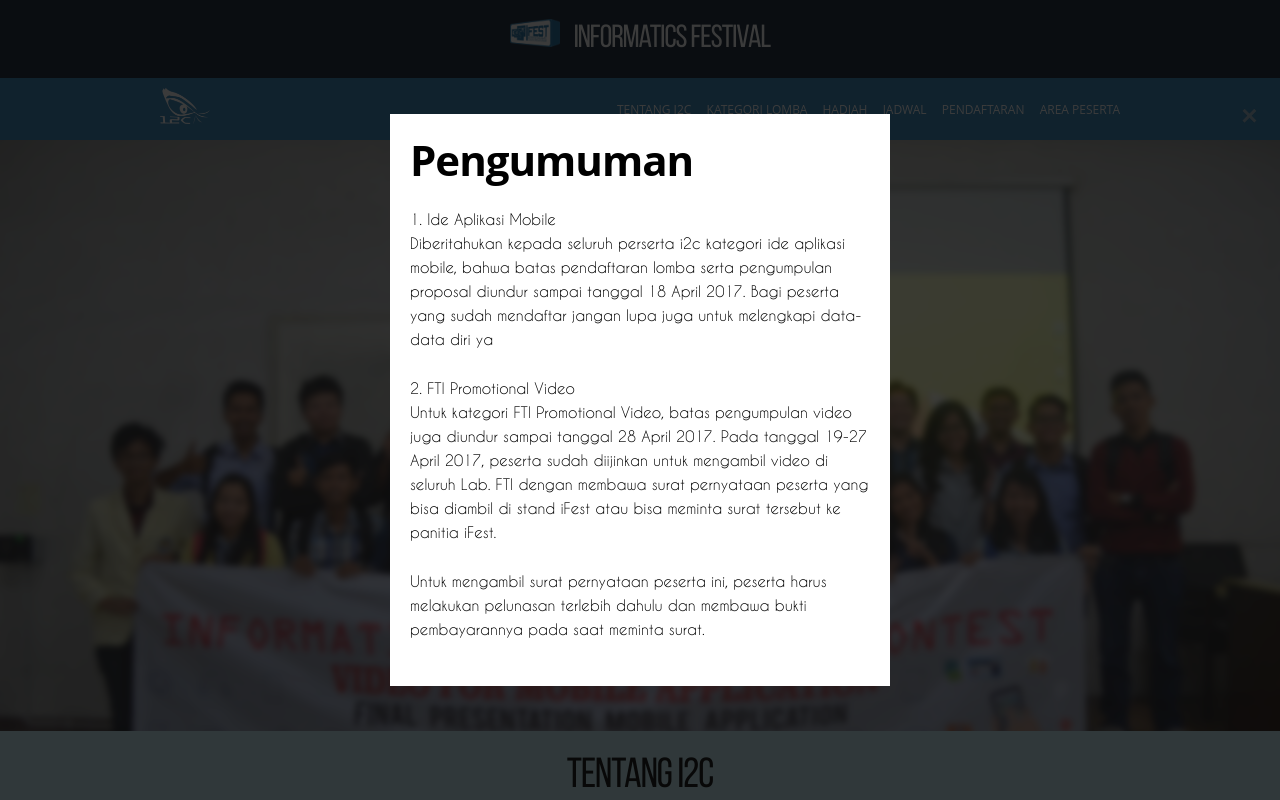
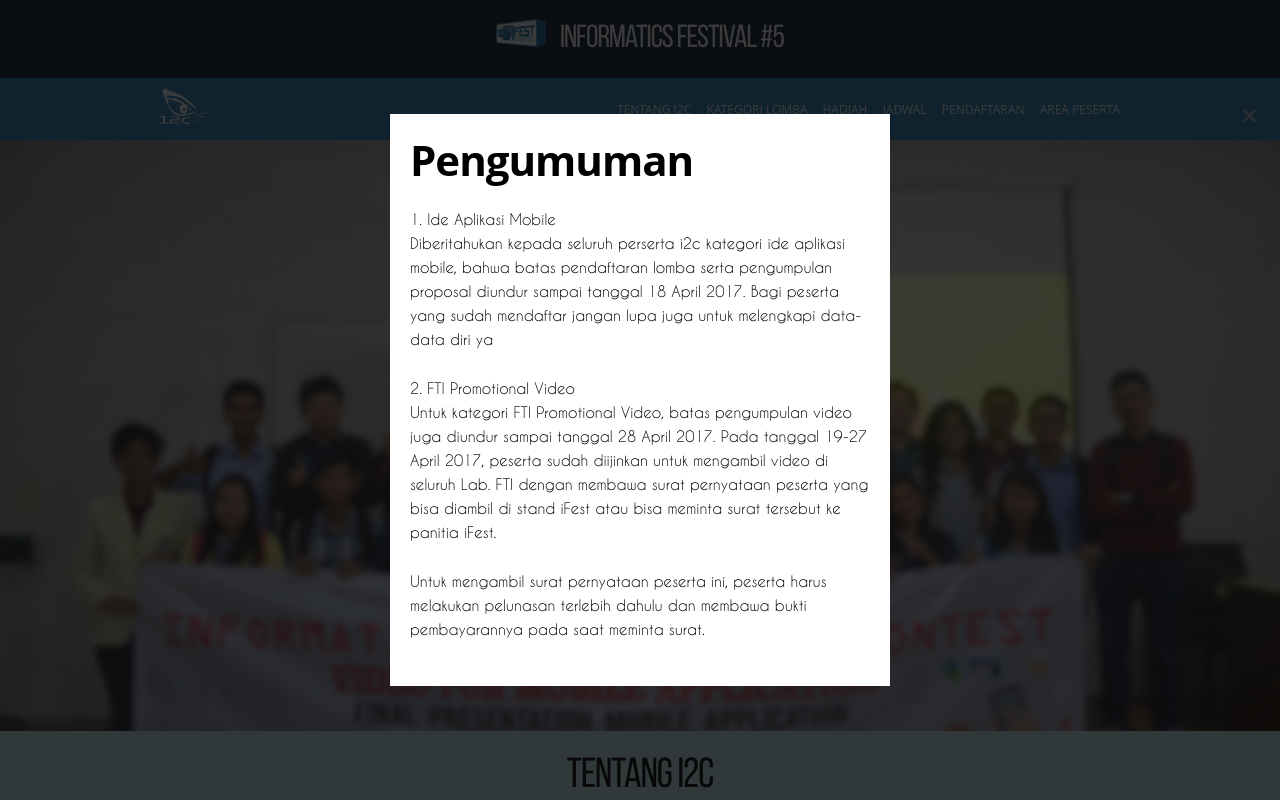
Before and after one commit to EkaJuliantara/i2c-frontend, a PHP site: page / in a window 1280 px wide. Run offline with PHP 8.4, Linux system fonts and the light colour scheme.

Commit message:
updated header title

```diff
--- a/index.html
+++ b/index.html
@@ -51,7 +51,7 @@
           <div class="twelve columns">
             <div class="ifest-header">
               <img class="ifest-logo" src="logo-ifest.png" alt="" />
-              <h1 class="header-text">Informatics Festival</h1>
+              <h1 class="header-text">Informatics Festival #5</h1>
             </div>
           </div>
         </div>
--- a/login.php
+++ b/login.php
@@ -53,7 +53,7 @@
           <div class="twelve columns">
             <div class="ifest-header">
               <img class="ifest-logo" src="logo-ifest.png" alt="" />
-              <h1 class="header-text">Informatics Festival</h1>
+              <h1 class="header-text">Informatics Festival #5</h1>
             </div>
           </div>
         </div>
--- a/pendaftaran-berhasil.html
+++ b/pendaftaran-berhasil.html
@@ -47,7 +47,7 @@
           <div class="twelve columns">
             <div class="ifest-header">
               <img class="ifest-logo" src="logo-ifest.png" alt="" />
-              <h1 class="header-text">Informatics Festival</h1>
+              <h1 class="header-text">Informatics Festival #5</h1>
             </div>
           </div>
         </div>
--- a/pendaftaran.html
+++ b/pendaftaran.html
@@ -47,7 +47,7 @@
           <div class="twelve columns">
             <div class="ifest-header">
               <img class="ifest-logo" src="logo-ifest.png" alt="" />
-              <h1 class="header-text">Informatics Festival</h1>
+              <h1 class="header-text">Informatics Festival #5</h1>
             </div>
           </div>
         </div>
```
